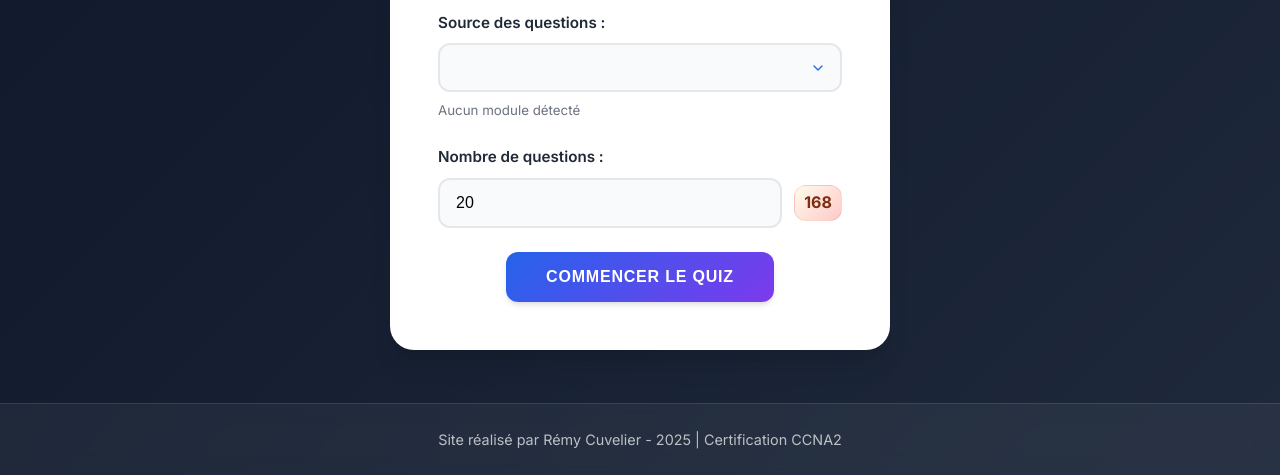
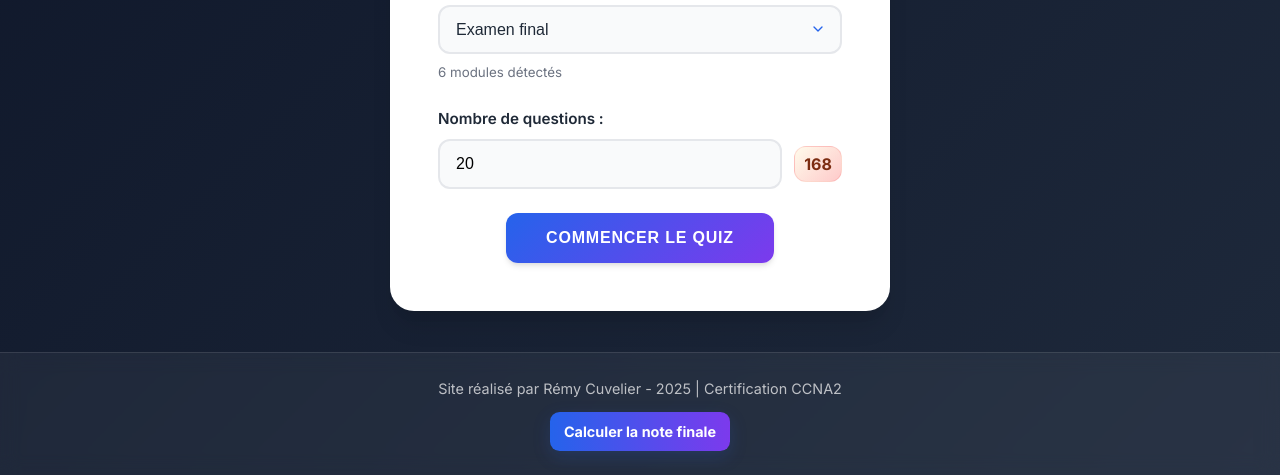
Before and after one commit to Rem7474/CCNA2, a plain HTML site: page index.html in a window 1280 px wide. Shown: the part 325-800 px from the top of the page. Drawn offline with Linux system fonts and the light colour scheme.

Commit message:
feat: Move grade calculator link to footer and style footer link

```diff
--- /dev/null
+++ b/data/modules-manifest.json
@@ -0,0 +1,8 @@
+[
+  { "label": "Examen final", "path": "data/final.json" },
+  { "label": "Modules 1–4", "path": "data/modules-1-4.json" },
+  { "label": "Modules 5–6", "path": "data/modules-5-6.json" },
+  { "label": "Modules 7–9", "path": "data/modules-7-9.json" },
+  { "label": "Modules 10–13", "path": "data/modules-10-13.json" },
+  { "label": "Modules 14–16", "path": "data/modules-14-16.json" }
+]
--- a/index.html
+++ b/index.html
@@ -19,9 +19,6 @@
 <body>
     <header>
         <h1>🛡️ Révision CCNA2</h1>
-        <nav id="top-nav" aria-label="Navigation principale">
-            <a href="grade.html" class="nav-link">Calculer la note finale</a>
-        </nav>
     </header>
     <main>
         <section id="setup">
@@ -63,6 +60,9 @@
     </main>
     <footer>
         <p>Site réalisé par Rémy Cuvelier - 2025 | Certification CCNA2</p>
+        <p style="margin-top:8px">
+            <a class="footer-link" href="grade.html">Calculer la note finale</a>
+        </p>
     </footer>
 </body>
 </html>
--- a/style.css
+++ b/style.css
@@ -376,6 +376,27 @@ footer {
     font-size: 0.9rem;
 }
 
+/* Footer link to the grade calculator */
+.footer-link{
+    display: inline-block;
+    margin-top: 0.25rem;
+    padding: 0.5rem 0.9rem;
+    background: linear-gradient(90deg, var(--primary-color), #7c3aed);
+    color: white !important;
+    border-radius: 0.6rem;
+    text-decoration: none;
+    font-weight: 700;
+    box-shadow: 0 6px 18px rgba(37,99,235,0.18);
+    transition: transform 0.12s ease, box-shadow 0.12s ease, opacity 0.12s ease;
+}
+.footer-link:hover{
+    transform: translateY(-3px);
+    box-shadow: 0 12px 30px rgba(37,99,235,0.22);
+    opacity: 0.98;
+}
+.footer-link:active{ transform: translateY(-1px); }
+
+
 img {
     max-width: 100%;
     height: auto;
```
